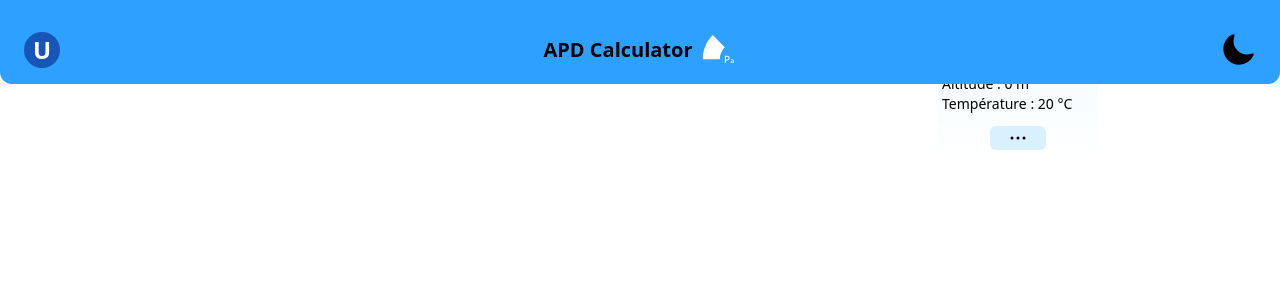
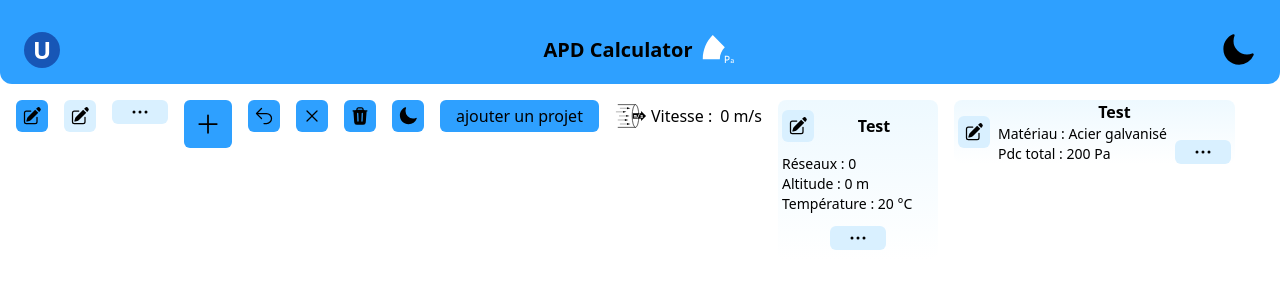
Before and after one commit to LudovicLeBris/APD-calculator, an Angular app: page / in a window 1280 px wide. Shown: the top 300 px of the page. Built offline with nearby package versions, Linux system fonts and the light colour scheme.

Commit message:
feat(component) adding list card

```diff
--- a/src/app/app.component.html
+++ b/src/app/app.component.html
@@ -1,17 +1,18 @@
-<app-navbar class="fixed w-full"></app-navbar>
+<app-navbar class=" w-full"></app-navbar>
 
-<div class="mx-4 flex flex-wrap">
-  <app-edit-button class="m-4"></app-edit-button>
-  <app-edit-button class="m-4" [variant]=true></app-edit-button>
-  <app-more-button class="m-4"></app-more-button>
-  <app-add-button class="m-4"></app-add-button>
-  <app-back-button class="m-4"></app-back-button>
-  <app-close-button class="m-4"></app-close-button>
-  <app-delete-button class="m-4"></app-delete-button>
-  <app-theme-button class="m-4"></app-theme-button>
-  <app-text-button class="m-4" content="ajouter un projet"></app-text-button>
-  <app-data-result class="m-4" type='flowspeed'></app-data-result>
+<div class="m-4 flex flex-wrap gap-4">
+  <app-edit-button></app-edit-button>
+  <app-edit-button [variant]=true></app-edit-button>
+  <app-more-button></app-more-button>
+  <app-add-button></app-add-button>
+  <app-back-button></app-back-button>
+  <app-close-button></app-close-button>
+  <app-delete-button></app-delete-button>
+  <app-theme-button></app-theme-button>
+  <app-text-button content="ajouter un projet"></app-text-button>
+  <app-data-result type='flowspeed'></app-data-result>
   <app-project-card></app-project-card>
+  <app-list-card></app-list-card>
 </div>
 
 <router-outlet></router-outlet>
--- a/src/app/app.component.ts
+++ b/src/app/app.component.ts
@@ -11,6 +11,7 @@ import { ThemeButtonComponent } from './ui/theme-button/theme-button.component';
 import { TextButtonComponent } from './ui/text-button/text-button.component';
 import { DataResultComponent } from './ui/data-result/data-result.component';
 import { ProjectCardComponent } from './ui/project-card/project-card.component';
+import { ListCardComponent } from './ui/list-card/list-card.component';
 
 @Component({
   selector: 'app-root',
@@ -28,6 +29,7 @@ import { ProjectCardComponent } from './ui/project-card/project-card.component';
     TextButtonComponent,
     DataResultComponent,
     ProjectCardComponent,
+    ListCardComponent,
   ],
   templateUrl: './app.component.html',
   styleUrl: './app.component.css'
--- /dev/null
+++ b/src/app/ui/list-card/list-card.component.html
@@ -0,0 +1,19 @@
+<div class="h-16 w-full flex items-center gap-2 p-1 rounded-lg bg-gradient-light dark:bg-gradient-dark dark:text-bg-light">
+  <div>
+    <app-edit-button [variant]=true></app-edit-button>
+  </div>
+  <div class="flex flex-col flex-grow">
+    <div class="flex-grow text-center font-semibold ">
+      <h3>{{ name }}</h3>
+    </div>
+    <div class="flex justify-between items-end gap-2">
+      <div class="text-sm">
+        <p>Matériau : <span>{{ material.getValue() }}</span></p>
+        <p>Pdc total : <span>{{ totalApd.getValue() }}</span> Pa</p>
+      </div>
+      <div>
+        <app-more-button></app-more-button>
+      </div>
+    </div>
+  </div>
+</div>
--- /dev/null
+++ b/src/app/ui/list-card/list-card.component.ts
@@ -0,0 +1,26 @@
+import { Component, OnInit } from '@angular/core';
+import { EditButtonComponent } from '../edit-button/edit-button.component';
+import { MoreButtonComponent } from '../more-button/more-button.component';
+import { Material } from '../../apd/shared/models/material.model';
+import { TotalApd } from '../../apd/shared/models/total-apd.model';
+
+@Component({
+  selector: 'app-list-card',
+  standalone: true,
+  imports: [
+    EditButtonComponent,
+    MoreButtonComponent
+  ],
+  templateUrl: './list-card.component.html',
+  styleUrl: './list-card.component.css'
+})
+export class ListCardComponent implements OnInit {
+  name: string = 'Test';
+  material: Material = new Material;
+  totalApd: TotalApd = new TotalApd;
+
+  ngOnInit(): void {
+    this.material.setValue('Acier galvanisé');
+    this.totalApd.setValue(200);
+  }
+}
```
Also changed, not shown: src/app/ui/list-card/list-card.component.css (added), 1 other file (tests, documents, lock files or other folders).
